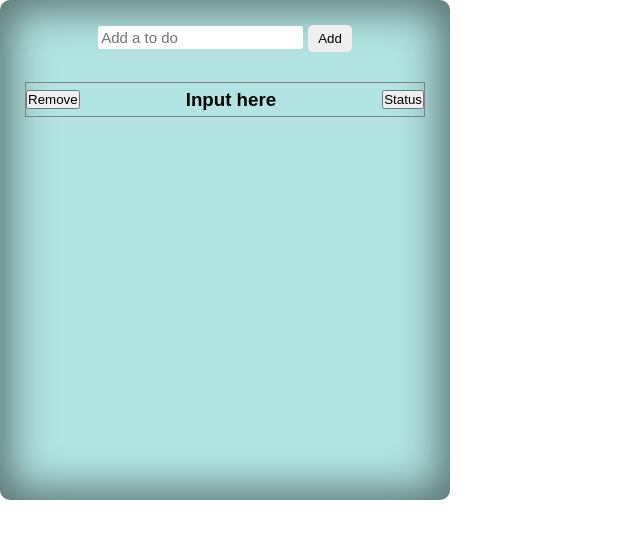
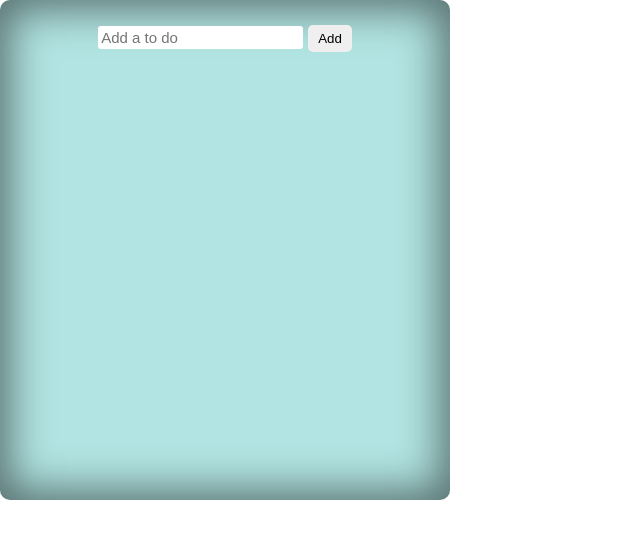
Before and after one commit to FriederikeM/To-Do-App, a React (Create React App) app: page / in a window 1280 px wide. Shown: the top 538 px of the page, without its empty margins (0-640 px from the left). Built offline with nearby package versions, Linux system fonts and the light colour scheme.

Commit message:
Pass new to-do name to ToDoList

```diff
--- a/src/App.js
+++ b/src/App.js
@@ -17,9 +17,7 @@ function App() {
         <AddToDo onAddToDo={handleAddToDos} />
       </header>
       <main className="main">
-        <ul>
-          <ToDoList />
-        </ul>
+        <ToDoList toDos={toDos} />
       </main>
     </div>
   );
--- a/src/components/AddToDo.js
+++ b/src/components/AddToDo.js
@@ -2,7 +2,7 @@ import "./AddToDo.css";
 export default function AddToDo({ onAddToDo }) {
   function handleSubmit(event) {
     event.preventDefault();
-    const form = event.targetM;
+    const form = event.target;
     const formInput = form.toDo.value;
     onAddToDo(formInput);
     form.reset();
--- a/src/components/ToDoList.js
+++ b/src/components/ToDoList.js
@@ -1,5 +1,11 @@
 import ToDo from "./ToDo.js";
 
-export default function ToDoList() {
-  return <ToDo />;
+export default function ToDoList({ toDos }) {
+  function renderToDos() {
+    return toDos.map((toDo, index) => {
+      return <ToDo key={toDo.name} name={toDo.name} />;
+    });
+  }
+
+  return <ul className="toDoList">{renderToDos()}</ul>;
 }
```
